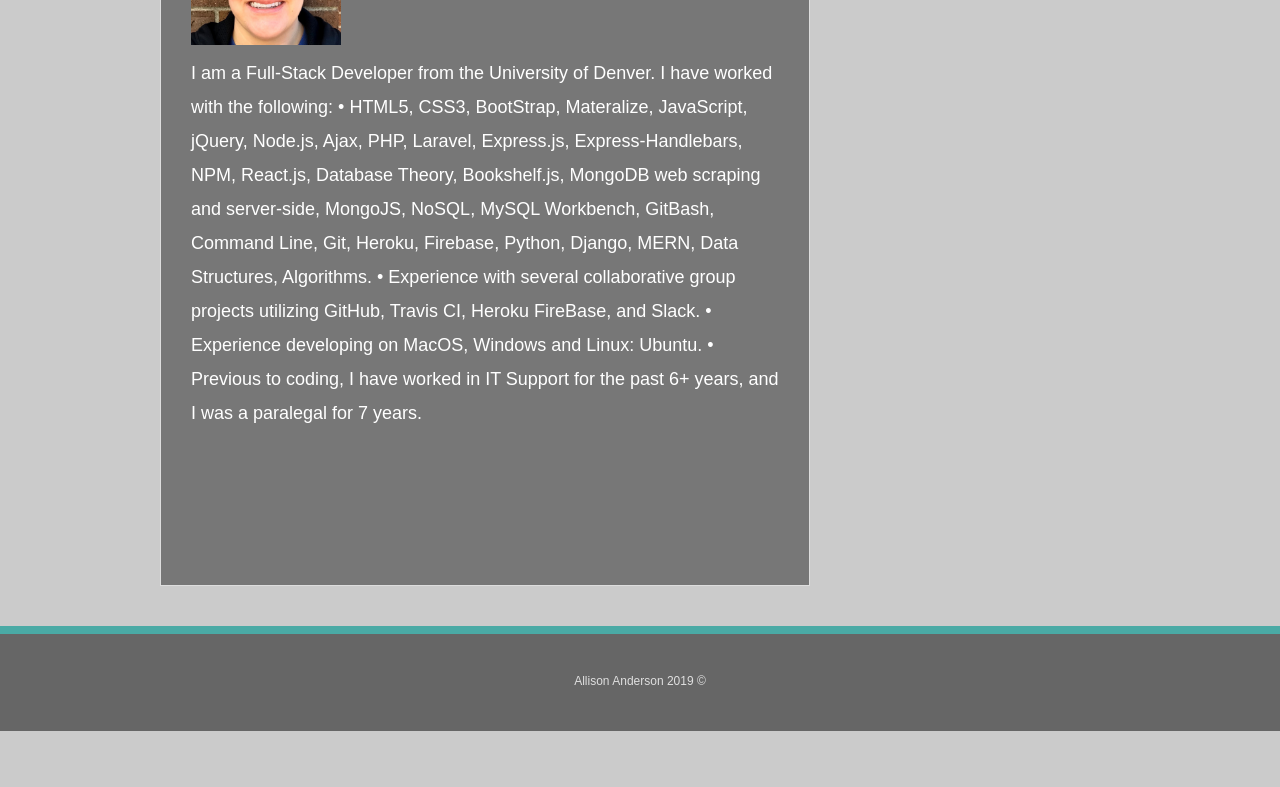
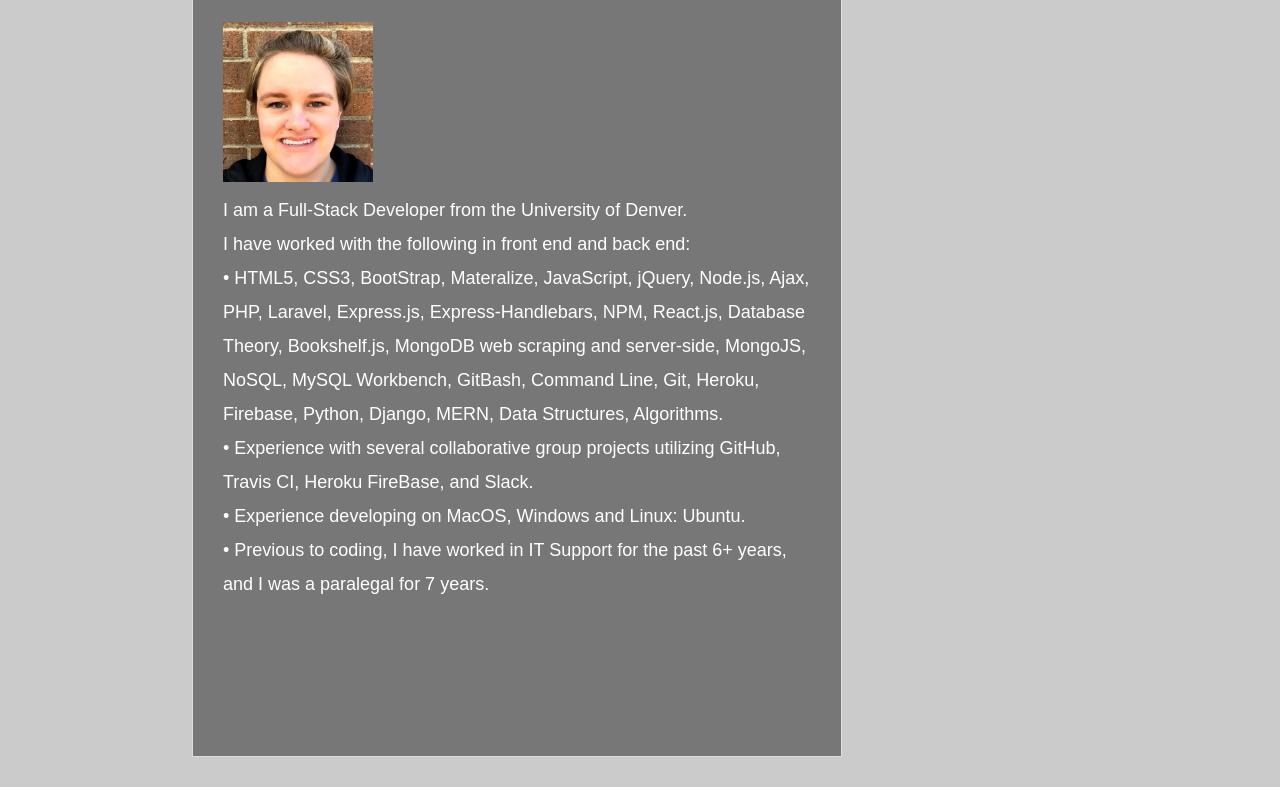
Before and after one commit to aaanderson1/aaanderson1.github.io, a website: page index.html in a window 1280 px wide. Shown: the part 368-1155 px from the top of the page. Before the commit the page ends 1099 px from the top, so only its background shows below. Drawn offline with nearby package versions, Linux system fonts and the light colour scheme; files that its build step writes are made by us from their sources.

Commit message:
incorporating Materialize and Parallax to fix up front end of portfolio

```diff
--- a/index.html
+++ b/index.html
@@ -6,6 +6,14 @@
     <meta charset="UTF-8">
     <title>About Me - Allison Anderson</title>
     <link rel="stylesheet" type="text/css" href="assets/css/styles.css">
+
+    <!--Import Google Icon Font-->
+    <link href="https://fonts.googleapis.com/icon?family=Material+Icons" rel="stylesheet">
+    <!--Import materialize.css-->
+    <link type="text/css" rel="stylesheet" href="css/materialize.min.css" media="screen,projection" />
+
+    <!--Let browser know website is optimized for mobile-->
+    <meta name="viewport" content="width=device-width, initial-scale=1.0" />
 
 </head>
 
@@ -31,20 +39,25 @@
                         <img src="assets/images/Photo.jpg" alt="photo" class="thumbnail"
                             style="width:150px;height:160px;">
                         </background>
-                        <p>I am a Full-Stack Developer from the University of Denver. I have worked with the following:
-                            • HTML5, CSS3, BootStrap, Materalize, JavaScript, jQuery, Node.js, Ajax, PHP, Laravel,
+                        <p>I am a Full-Stack Developer from the University of Denver.
+                            <br>I have worked with the following in front end and back end:
+                            <br>• HTML5, CSS3, BootStrap, Materalize, JavaScript, jQuery, Node.js, Ajax, PHP, Laravel,
                             Express.js, Express-Handlebars, NPM, React.js, Database Theory, Bookshelf.js, MongoDB web
                             scraping and server-side, MongoJS, NoSQL, MySQL Workbench, GitBash, Command Line, Git,
                             Heroku, Firebase, Python, Django, MERN, Data Structures, Algorithms.
-                            • Experience with several collaborative group projects utilizing GitHub, Travis CI, Heroku
+                            <br>• Experience with several collaborative group projects utilizing GitHub, Travis CI,
+                            Heroku
                             FireBase, and Slack.
-                            • Experience developing on MacOS, Windows and Linux: Ubuntu.
-                            • Previous to coding, I have worked in IT Support for the past 6+ years, and I was a
+                            <br>• Experience developing on MacOS, Windows and Linux: Ubuntu.
+                            <br>• Previous to coding, I have worked in IT Support for the past 6+ years, and I was a
                             paralegal for 7 years.
-
                             <div class="push"></div>
         </div>
     </div>
+
+    <!--JavaScript at end of body for optimized loading-->
+    <script type="text/javascript" src="js/materialize.min.js"></script>
+
     <footer>
         <div class="container">
             Allison Anderson 2019 &copy;
```
Also changed, not shown: assets/src/js/init.js (added, +8 -0 lines), assets/src/js/materialize.js (renamed from assets/src/materialize.js), assets/src/js/materialize.min.js (renamed from assets/src/materialize.min.js), assets/src/js/portfolio.js (renamed from assets/src/portfolio.js), backgroundpic1a.jpg (added), backgroundpic2a.jpg (added), backgroundpic3a.jpg (added).
